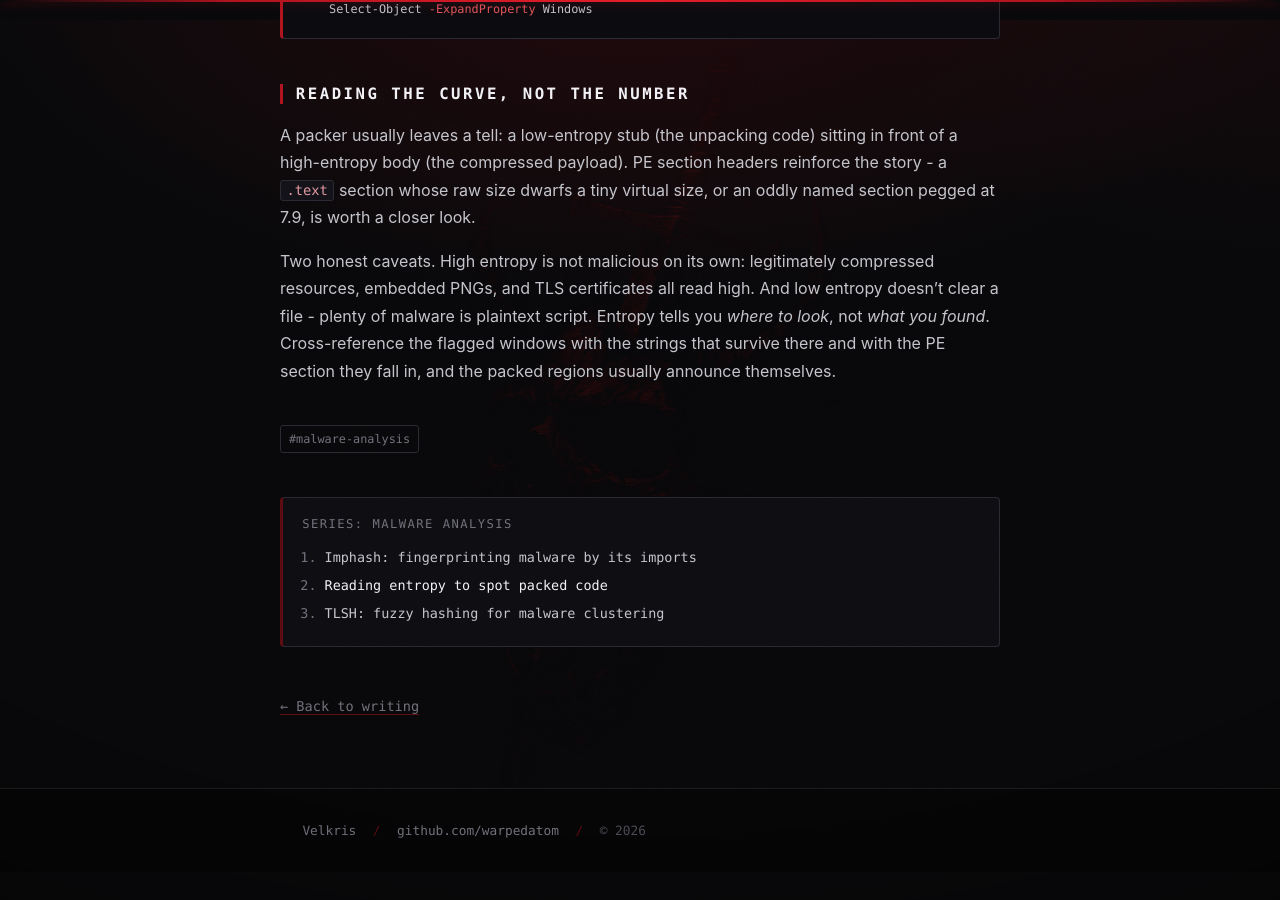
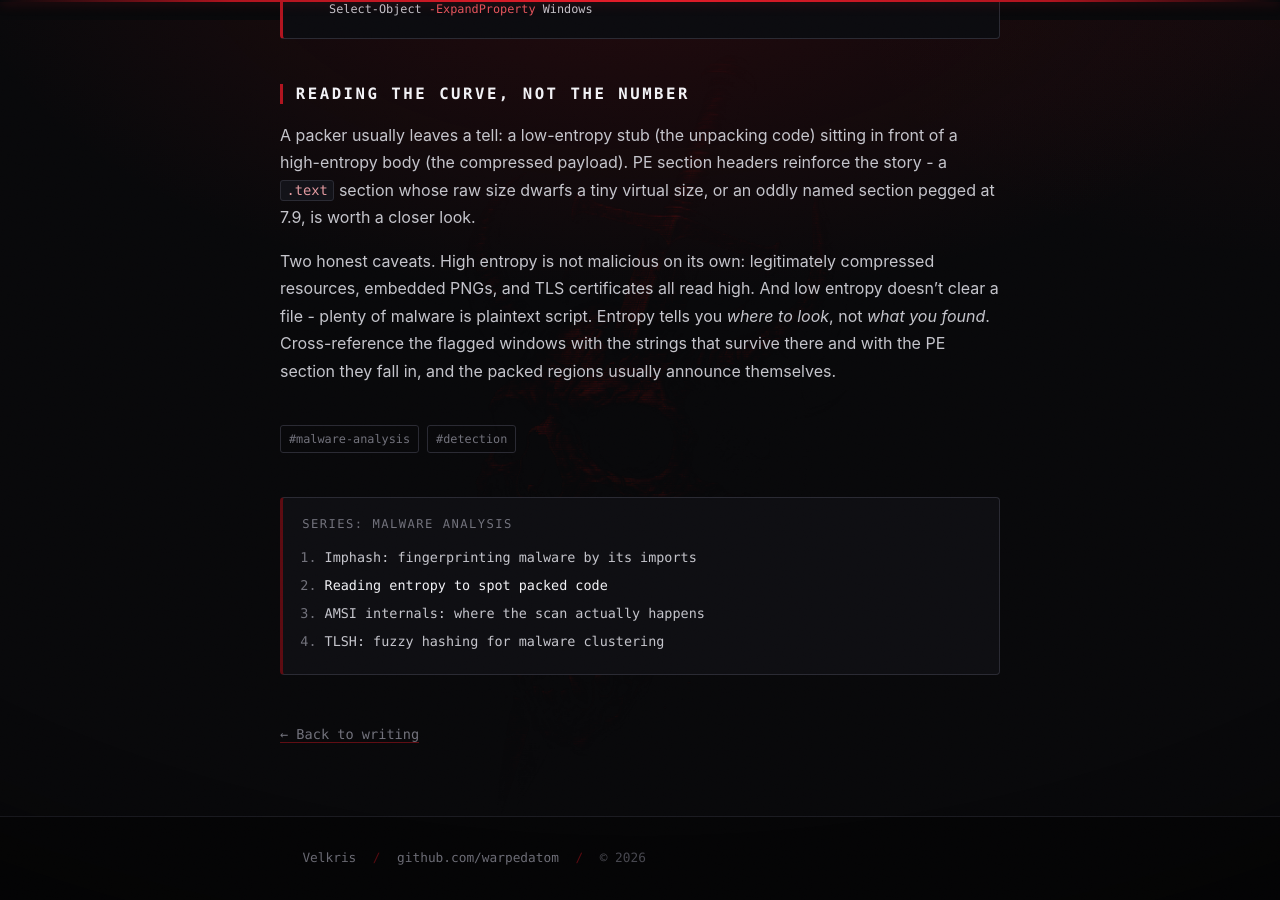
Before and after one commit to warpedatom/warpedatom.github.io, a Jekyll site: the page built from _posts/2026-07-03-reading-entropy-to-spot-packed-code.md, in a window 1280 px wide and 900 px high, scrolled down 880 px. Built offline with Jekyll 4.4.1, drawn with Linux system fonts in a browser that asks for light colours; before the commit the page ends 1752 px from its top, so only the background shows below that.

Commit message:
improve: AMSI series, entropy detection tag, projects-only preconnect

```diff
--- a/_layouts/default.html
+++ b/_layouts/default.html
@@ -13,6 +13,9 @@
   {% feed_meta %}
   <link rel="preload" href="{{ '/assets/css/style.css' | relative_url }}" as="style">
   <link rel="stylesheet" href="{{ '/assets/css/style.css' | relative_url }}">
+  {% if page.url contains '/projects/' %}
+  <link rel="preconnect" href="https://api.github.com">
+  {% endif %}
 </head>
 <body>
   <a class="skip-link" href="#main-content">Skip to main content</a>
--- a/_posts/2026-07-03-reading-entropy-to-spot-packed-code.md
+++ b/_posts/2026-07-03-reading-entropy-to-spot-packed-code.md
@@ -2,7 +2,7 @@
 layout: post
 title: "Reading entropy to spot packed code"
 date: 2026-07-03
-tags: [malware-analysis]
+tags: [malware-analysis, detection]
 description: "Shannon entropy as a first filter for packed or encrypted payloads: how to compute it, what the numbers mean, and how to use it at scale for malware triage."
 series: malware-analysis
 ---
```
Also changed, not shown: _posts/2026-07-15-amsi-internals.md (+1 -0 lines).
